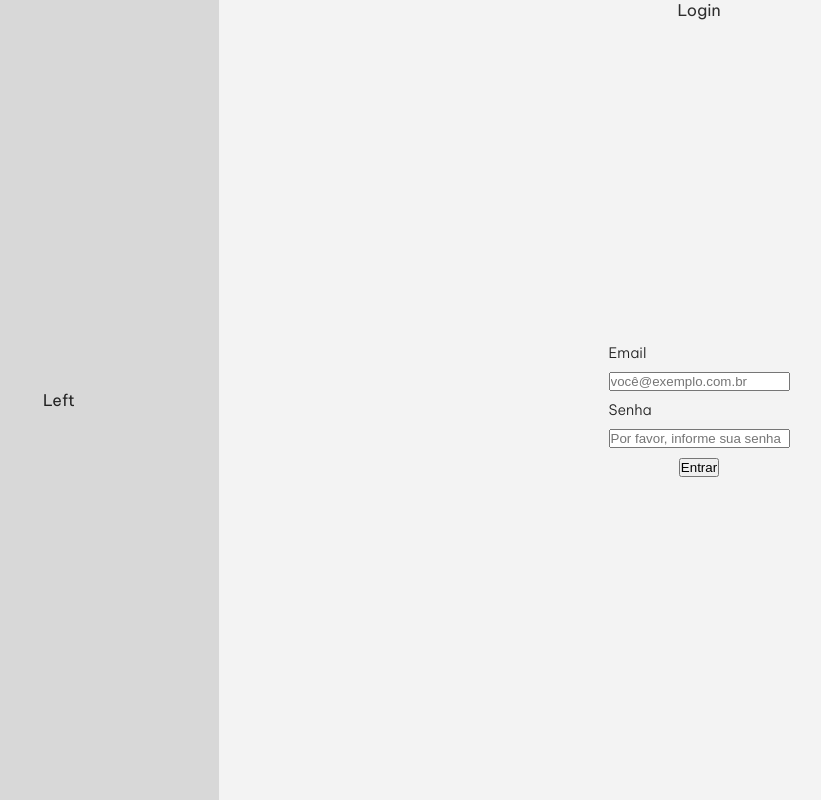
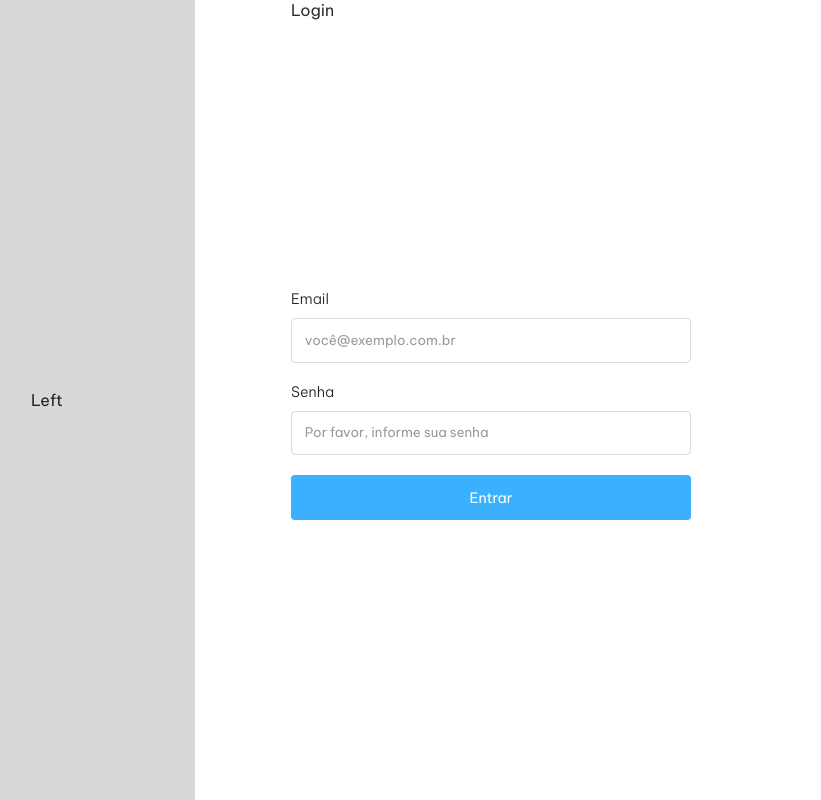
Before and after one commit to marsleite/project-delivery, a Vue app in the folder client/: page /login in a window 1280 px wide. Shown: the whole page, without its empty margins (101-922 px from the left). Built offline with nearby package versions, Linux system fonts and the light colour scheme.

Commit message:
Criação do componente LoginForm

```diff
--- /dev/null
+++ b/client/src/components/Login/LoginForm.vue
@@ -0,0 +1,26 @@
+<template>
+  <form>
+    <label for="email"><h3>Email</h3></label>
+    <input id="email" type="email" v-model="email" placeholder="você@exemplo.com.br" />
+    <label for="password"><h3>Senha</h3></label>
+    <input
+      id="password"
+      type="password"
+      v-model="password"
+      placeholder="Por favor, informe sua senha"
+    />
+    <button id="btn-login" type="button" @click="login">Entrar</button>
+  </form>
+</template>
+
+<script>
+export default {
+  name: 'LoginForm',
+  data() {
+    return {
+      email: '',
+      password: '',
+    };
+  },
+};
+</script>
--- a/client/src/styles/_colors.scss
+++ b/client/src/styles/_colors.scss
@@ -2,4 +2,15 @@ $text-primary: #222;
 $text-secondary: #555;
 $text-tertiary: #777;
 
-$bg-primary: #f3f3f3;
+$bg-primary: #fff;
+
+$btn: #3ab0ff;
+$btn-hover: #1ca4ff;
+
+$gray-100: #f3f3f3;
+$gray-200: #dadada;
+$gray-300: #ccc;
+$gray-400: #999;
+$gray-500: #666;
+$gray-600: #333;
+$gray-700: #000;
--- a/client/src/styles/views/_Login.module.scss
+++ b/client/src/styles/views/_Login.module.scss
@@ -10,21 +10,59 @@ $right-section-width: 40%;
 }
 
 .inputs__container {
-  @include flex;
+  @include flex(flex-start);
   @include size(100%, _);
   background: c.$bg-primary;
   flex: 3;
   flex-direction: column;
+  padding-left: 6rem;
 
   form {
     @include flex;
-    @include size(100%, _);
+    @include size(100%, 25rem);
     flex-direction: column;
     gap: 10px;
 
     label {
       @include flex(center, flex-start);
       @include size;
+    }
+
+    input {
+      @include flex;
+      @include size(2.8rem);
+      border-radius: 4px;
+      border: 1px solid c.$gray-200;
+      background: transparent;
+      font-family: inherit;
+      outline: none;
+      padding-left: 0.8rem;
+      margin-bottom: 10px;
+
+    }
+
+    ::placeholder {
+      color: c.$gray-400;
+    }
+
+    button {
+      @include flex;
+      @include size(2.8rem);
+      @include transition;
+      background: c.$btn;
+      border: none;
+      border-radius: 4px;
+      color: white;
+      font-family: inherit;
+      font-size: 0.9rem;
+      cursor: pointer;
+      margin-bottom: 10px;
+      outline: none;
+      padding: 10px;
+
+      &:hover {
+        background: c.$btn-hover;
+      }
     }
   }
 }
--- a/client/src/views/Login.vue
+++ b/client/src/views/Login.vue
@@ -3,47 +3,27 @@
     <div :class=[styles.banner]>
       Left
     </div>
+
     <div :class=[styles.inputs__container]>
       Login
-      <form>
-        <label for="email"><h3>Email</h3></label>
-        <input
-          id="email"
-          placeholder="você@exemplo.com.br"
-          type="email"
-          v-model="email"
-        />
-        <label for="password"><h3>Senha</h3></label>
-        <input
-          id="password"
-          placeholder="Por favor, informe sua senha"
-          type="password"
-          v-model="password"
-        />
-        <button
-          id="btn-login"
-          type="button"
-          @click="login"
-        >
-          Entrar
-        </button>
-      </form>
-
+      <LoginForm />
     </div>
 
   </main>
 </template>
 
 <script>
+import LoginForm from '@/components/Login/LoginForm.vue';
 import styles from '../styles/views/_Login.module.scss';
 
 export default {
   name: 'Login',
+  components: {
+    LoginForm,
+  },
   data() {
     return {
       styles,
-      email: '',
-      password: '',
     };
   },
 };
```
Also changed, not shown: 1 other file (tests, documents, lock files or other folders).
